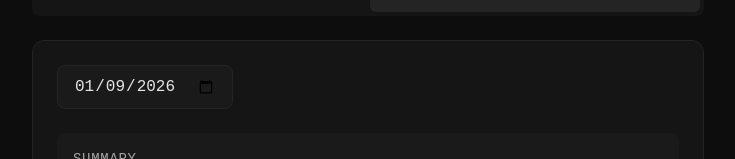
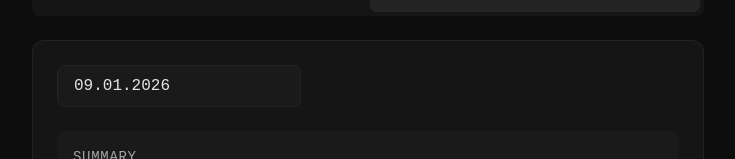
Before and after one commit to lightalloy/light-tracking-electron, a React (Vite) app: page / in a window 1280 px wide. Both pictures are taken after a click on the button "Statistics". Shown: the part 140-299 px from the top of the page, without its empty margins (272-1007 px from the left). Built offline with nearby package versions, Linux system fonts and the light colour scheme.

Commit message:
Changed date format

```diff
--- a/package.json
+++ b/package.json
@@ -3,6 +3,7 @@
   "version": "1.0.0",
   "description": "Time tracking desktop application",
   "main": "electron/main.js",
+  "author": "Anna <lightallloy@gmail.com>",
   "scripts": {
     "dev": "vite",
     "build": "vite build",
--- a/src/components/Statistics.jsx
+++ b/src/components/Statistics.jsx
@@ -1,9 +1,51 @@
 import { useState, useEffect } from 'react'
+
+const formatDateForInput = (dateStr) => {
+  if (!dateStr) return ''
+  const date = new Date(dateStr)
+  const year = date.getFullYear()
+  const month = String(date.getMonth() + 1).padStart(2, '0')
+  const day = String(date.getDate()).padStart(2, '0')
+  return `${day}.${month}.${year}`
+}
+
+const formatDateTimeForInput = (dateStr) => {
+  if (!dateStr) return ''
+  const date = new Date(dateStr)
+  const year = date.getFullYear()
+  const month = String(date.getMonth() + 1).padStart(2, '0')
+  const day = String(date.getDate()).padStart(2, '0')
+  const hours = String(date.getHours()).padStart(2, '0')
+  const minutes = String(date.getMinutes()).padStart(2, '0')
+  return `${day}.${month}.${year} ${hours}:${minutes}`
+}
+
+const parseDateInput = (dateStr) => {
+  if (!dateStr) return ''
+  // Convert from "DD.MM.YYYY" to "YYYY-MM-DD"
+  const parts = dateStr.split('.')
+  if (parts.length === 3) {
+    const [day, month, year] = parts
+    return `${year}-${month}-${day}`
+  }
+  return dateStr
+}
+
+const parseDateTimeInput = (dateTimeStr) => {
+  if (!dateTimeStr) return ''
+  // Convert from "DD.MM.YYYY HH:mm" to "YYYY-MM-DD HH:mm:ss"
+  const [datePart, timePart] = dateTimeStr.split(' ')
+  const date = parseDateInput(datePart)
+  if (date && timePart) {
+    return `${date} ${timePart}:00`
+  }
+  return ''
+}
 
 function Statistics() {
   const [selectedDate, setSelectedDate] = useState(() => {
     const today = new Date()
-    return today.toISOString().split('T')[0]
+    return formatDateForInput(today.toISOString().split('T')[0])
   })
   const [entries, setEntries] = useState([])
   const [stats, setStats] = useState([])
@@ -17,9 +59,10 @@ function Statistics() {
 
   const loadData = async () => {
     if (window.electronAPI) {
+      const dateForAPI = parseDateInput(selectedDate)
       const [entriesData, statsData] = await Promise.all([
-        window.electronAPI.getEntries(selectedDate),
-        window.electronAPI.getStats(selectedDate)
+        window.electronAPI.getEntries(dateForAPI),
+        window.electronAPI.getStats(dateForAPI)
       ])
       setEntries(entriesData || [])
       setStats(statsData || [])
@@ -40,29 +83,12 @@ function Statistics() {
     return date.toLocaleTimeString('en-US', { hour: '2-digit', minute: '2-digit', hour12: false })
   }
 
-  const formatDateTimeLocal = (dateStr) => {
-    if (!dateStr) return ''
-    const date = new Date(dateStr)
-    const year = date.getFullYear()
-    const month = String(date.getMonth() + 1).padStart(2, '0')
-    const day = String(date.getDate()).padStart(2, '0')
-    const hours = String(date.getHours()).padStart(2, '0')
-    const minutes = String(date.getMinutes()).padStart(2, '0')
-    return `${year}-${month}-${day}T${hours}:${minutes}`
-  }
-
-  const parseDateTimeLocal = (dateTimeLocalStr) => {
-    if (!dateTimeLocalStr) return ''
-    // Convert from "YYYY-MM-DDTHH:mm" to "YYYY-MM-DD HH:mm:ss"
-    return dateTimeLocalStr.replace('T', ' ') + ':00'
-  }
-
   const handleEdit = (entry) => {
     setEditingId(entry.id)
     setEditForm({
       taskName: entry.task_name,
-      startTime: formatDateTimeLocal(entry.start_time),
-      endTime: formatDateTimeLocal(entry.end_time)
+      startTime: formatDateTimeForInput(entry.start_time),
+      endTime: formatDateTimeForInput(entry.end_time)
     })
   }
 
@@ -77,8 +103,8 @@ function Statistics() {
       return
     }
 
-    const startTime = parseDateTimeLocal(editForm.startTime)
-    const endTime = parseDateTimeLocal(editForm.endTime)
+    const startTime = parseDateTimeInput(editForm.startTime)
+    const endTime = parseDateTimeInput(editForm.endTime)
 
     if (!startTime || !endTime) {
       alert('Start time and end time are required')
@@ -136,9 +162,10 @@ function Statistics() {
       {/* Date picker */}
       <div>
         <input
-          type="date"
+          type="text"
           value={selectedDate}
           onChange={(e) => setSelectedDate(e.target.value)}
+          placeholder="DD.MM.YYYY"
           className="bg-surface-700 border border-surface-600 rounded-lg px-4 py-2
                      text-neutral-200 focus:outline-none focus:border-accent-lime
                      cursor-pointer"
@@ -209,9 +236,10 @@ function Statistics() {
                     <div>
                       <label className="block text-xs text-neutral-400 mb-1">Start Time</label>
                       <input
-                        type="datetime-local"
+                        type="text"
                         value={editForm.startTime}
                         onChange={(e) => setEditForm({ ...editForm, startTime: e.target.value })}
+                        placeholder="DD.MM.YYYY HH:mm"
                         className="w-full bg-surface-600 border border-surface-500 rounded-lg px-3 py-2
                                    text-neutral-200 focus:outline-none focus:border-accent-lime"
                       />
@@ -219,9 +247,10 @@ function Statistics() {
                     <div>
                       <label className="block text-xs text-neutral-400 mb-1">End Time</label>
                       <input
-                        type="datetime-local"
+                        type="text"
                         value={editForm.endTime}
                         onChange={(e) => setEditForm({ ...editForm, endTime: e.target.value })}
+                        placeholder="DD.MM.YYYY HH:mm"
                         className="w-full bg-surface-600 border border-surface-500 rounded-lg px-3 py-2
                                    text-neutral-200 focus:outline-none focus:border-accent-lime"
                       />
```
